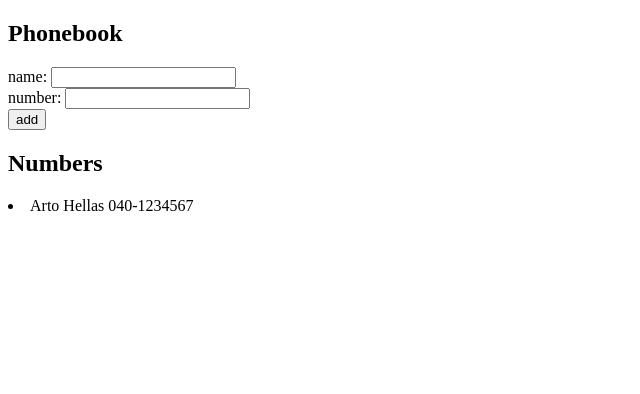
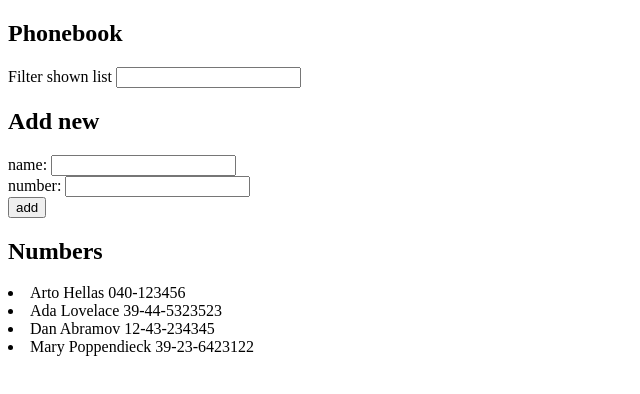
Before and after one commit to gbiagi/FullStackOpen, a React (Vite) app in the folder part2/phonebook/: page / in a window 1280 px wide. Shown: the top 394 px of the page, without its empty margins (0-640 px from the left). Built offline with nearby package versions, Linux system fonts and the light colour scheme.

Commit message:
pt2ex2.9

```diff
--- a/part2/phonebook/src/App.jsx
+++ b/part2/phonebook/src/App.jsx
@@ -2,14 +2,19 @@
 
 const App = () => {
   const [persons, setPersons] = useState([
-    { name: 'Arto Hellas', number: '040-1234567' }
+    { name: 'Arto Hellas', number: '040-123456', id: 1 },
+    { name: 'Ada Lovelace', number: '39-44-5323523', id: 2 },
+    { name: 'Dan Abramov', number: '12-43-234345', id: 3 },
+    { name: 'Mary Poppendieck', number: '39-23-6423122', id: 4 }
   ])
   const [newName, setNewName] = useState('')
   const [newNumber, setNewNumber] = useState('')
+  const [search, setNewSearch] = useState('')
+  const names = persons.map((person) => person.name)
+  const filtered = persons.filter(person => person.name.toLowerCase().includes(search.toLowerCase()))
 
   const addPerson = (event) => {
     event.preventDefault() // prevents reload
-    const names = persons.map((person) => person.name)
 
     if (newName === '' || newNumber === '') {
       console.log("Empty fields error")
@@ -24,7 +29,8 @@
     }
     const newPerson = {
       name: newName,
-      number: newNumber
+      number: newNumber,
+      id: persons[persons.length - 1].id + 1
     }
     setPersons(persons.concat(newPerson))
     setNewName('')
@@ -38,9 +44,18 @@
     // console.log(event.target.value)
     setNewNumber(event.target.value)
   }
+  const handleSearch = (event) => {
+    setNewSearch(event.target.value)
+  }
+
   return (
     <div>
       <h2>Phonebook</h2>
+      <div>
+        Filter shown list <input onChange={handleSearch} value={search} />
+      </div>
+
+      <h2>Add new</h2>
       <form>
         <div>
           name: <input onChange={handleNameChanger} value={newName} />
@@ -53,8 +68,8 @@
       </form>
       <h2>Numbers</h2>
       <div>
-        {persons.map((person) => (
-          <li key={person.name}>
+        {filtered.map((person) => (
+          <li key={person.id}>
             {person.name} {person.number}
           </li>
         ))}
```
